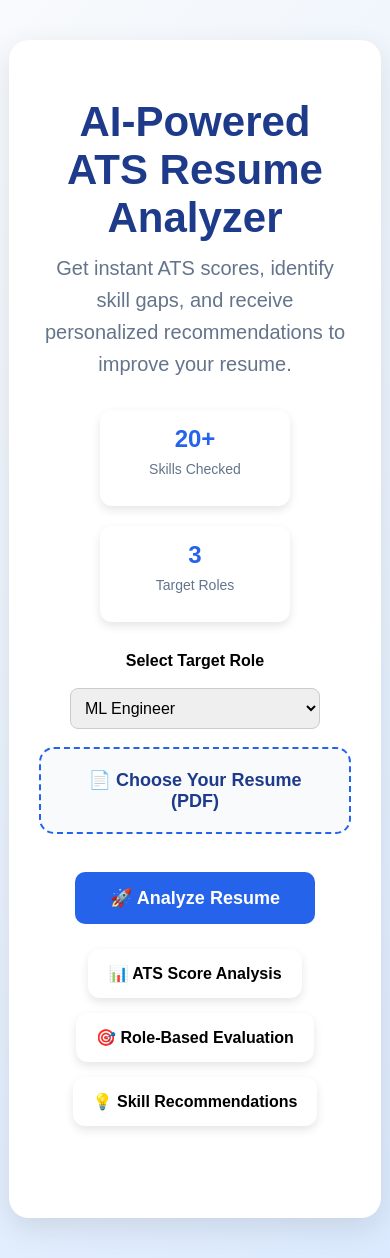
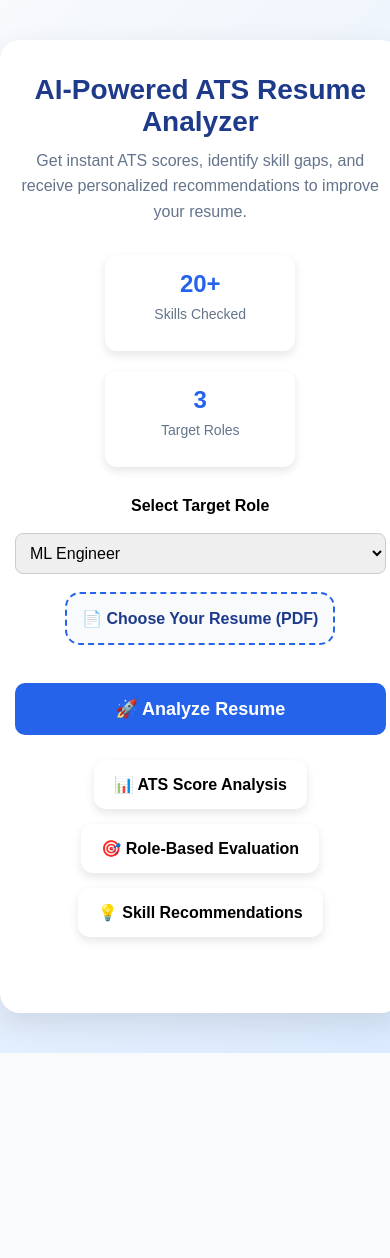
Before and after one commit to Anujs-hub/ai-powered-resume-analyzer, a Flask app: page / in a window 390 px wide. After the commit the page ends 1053 px from the top, so only its background shows below. Run offline with Flask 3, Linux system fonts and the light colour scheme.

Commit message:
Fixed mobile responsiveness and updated UI

```diff
--- a/static/style.css
+++ b/static/style.css
@@ -10,7 +10,7 @@ body{
     padding: 0;
 }
 .container{
-    width: 80%;
+    width: 90%;
     max-width: 900px;
 
     margin: 40px auto;
@@ -307,3 +307,35 @@ p{
 .danger-bar{
     background:#ef4444;
 }
+@media (max-width: 768px){
+
+    h1{
+        font-size: 28px;
+    }
+
+    p{
+        font-size: 16px;
+    }
+
+    .container{
+        width: 95%;
+        padding: 15px;
+    }
+
+    .upload-box{
+        padding: 15px;
+        font-size: 16px;
+    }
+
+    select{
+        width: 100%;
+    }
+
+    .analyze-btn{
+        width: 100%;
+    }
+
+    .verdict{
+        width: 90%;
+    }
+}
--- a/templates/index.html
+++ b/templates/index.html
@@ -2,6 +2,8 @@
 <html>
 
 <head>
+    <meta charset="UTF-8">
+    <meta name="viewport" content="width=device-width, initial-scale=1.0">
     <title>AI-Powered ATS Resume Analyzer</title>
     <link rel="stylesheet"
     href="{{ url_for('static', filename='style.css') }}">
```
Also changed, not shown: templates/result.html (+5 -3 lines).
